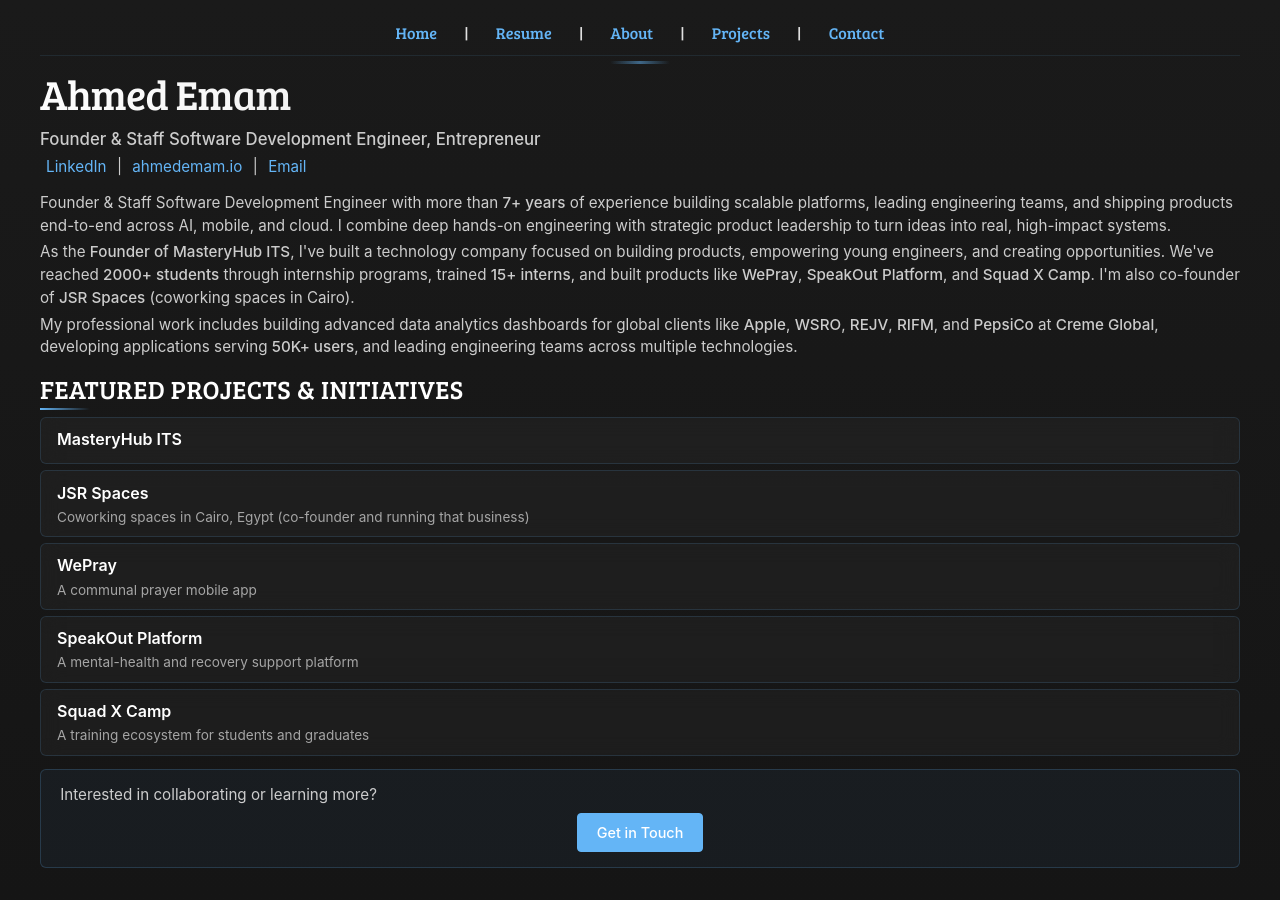
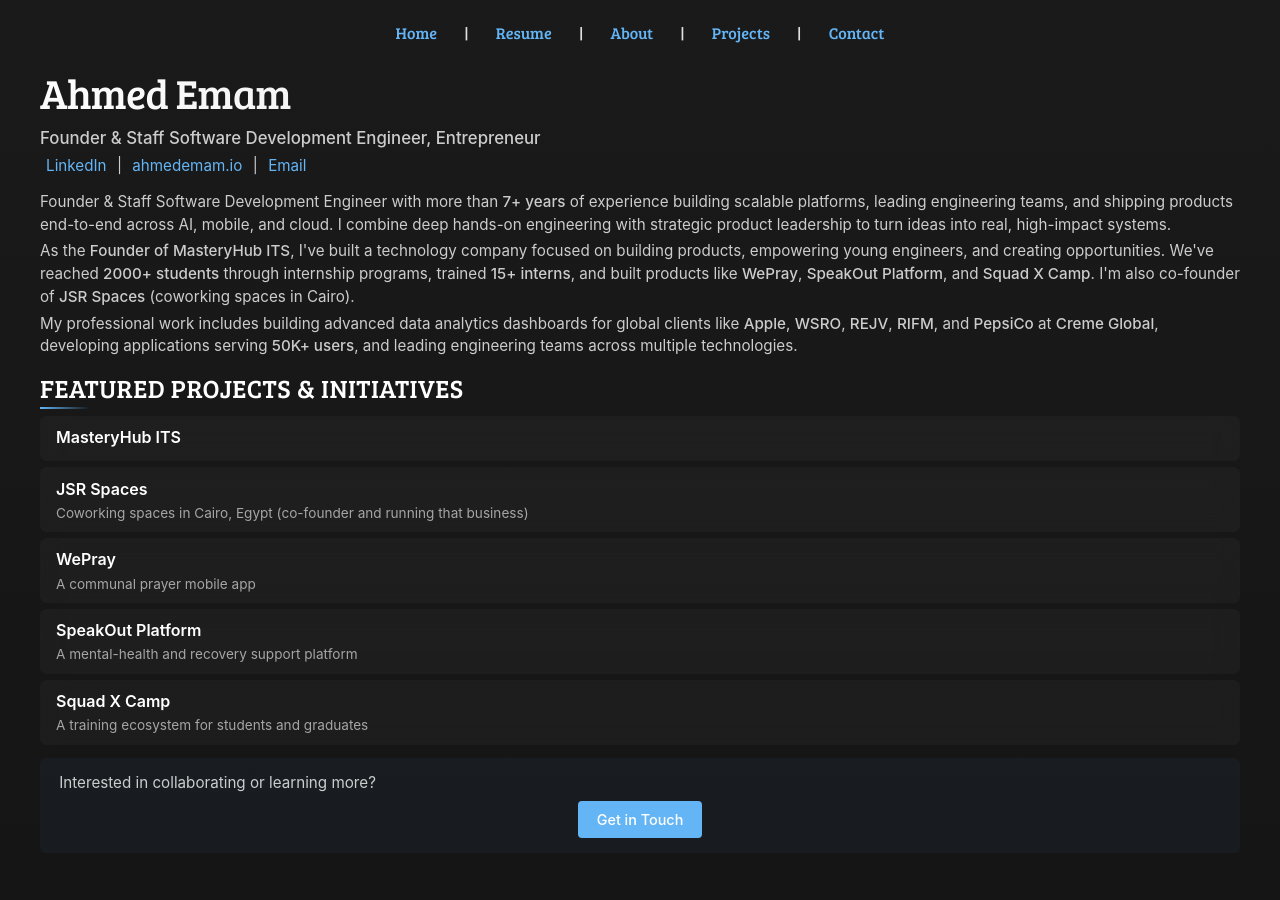
Before and after one commit to ahmedemam/ahmedemam.github.io, a Jekyll site: the page built from index.html, in a window 1280 px wide. Built offline with Jekyll 4.4.1, drawn with Linux system fonts in a browser that asks for light colours.

Commit message:
Remove all borders and lines from design
- Remove border-bottom from navigation
- Remove decorative line animation from navigation
- Remove border-bottom from h2 headings
- Remove border-bottom from job date/location sections
- Remove border-left from tech stack sections
- Remove all borders from project cards
- Remove all borders from CTA section and button
- Hide horizontal rules (hr)
- Remove decorative line from introduction section
- Keep focus outlines for accessibility

```diff
--- a/assets/css/style.scss
+++ b/assets/css/style.scss
@@ -89,24 +89,7 @@ body {
   font-weight: 400;
   transition: all 0.8s ease;
   font-family: $heading-font;
-  border-bottom: 1px solid rgba(100, 181, 246, 0.1);
   position: relative;
-
-  &::after {
-    content: '';
-    position: absolute;
-    bottom: -1px;
-    left: 50%;
-    transform: translateX(-50%);
-    width: 0;
-    height: 2px;
-    background: linear-gradient(90deg, transparent, $link-color, transparent);
-    transition: width 0.8s ease;
-  }
-
-  &:hover::after {
-    width: 100%;
-  }
 
   a {
     color: $link-color;
@@ -550,7 +533,6 @@ h4 {
     margin-top: -0.15em;
     margin-bottom: 0.25em;
     padding: 0.2em 0;
-    border-bottom: 1px solid rgba(100, 181, 246, 0.1);
     transition: all 0.8s ease;
   }
 
@@ -602,7 +584,6 @@ h4 {
     margin-bottom: 0.4em;
     padding: 0.4em 0.8em;
     background: rgba(100, 181, 246, 0.05);
-    border-left: 3px solid $link-color;
     border-radius: 4px;
     font-size: 0.85em;
     transition: all 0.8s ease;
@@ -638,12 +619,10 @@ h4 {
 
   // Style for horizontal rules (dividers)
   hr {
-    display: block;
-    margin: 0.8em 0;
+    display: none;
+    margin: 0;
     border: none;
-    border-top: 1px solid rgba(100, 181, 246, 0.2);
-    height: 1px;
-    transition: all 0.8s ease;
+    height: 0;
   }
 }
 
@@ -684,13 +663,11 @@ h4 {
   padding: 0.9em 1.2em;
   text-align: center;
   background: rgba(100, 181, 246, 0.05);
-  border: 1px solid rgba(100, 181, 246, 0.2);
   border-radius: 6px;
   transition: all 0.8s ease;
 
   &:hover {
     background: rgba(100, 181, 246, 0.08);
-    border-color: rgba(100, 181, 246, 0.3);
   }
 
   p {
@@ -709,11 +686,9 @@ h4 {
     font-weight: 500;
     font-size: 0.9em;
     transition: all 0.8s ease;
-    border: 1px solid $link-color;
 
     &:hover {
       background: #7ec3f6;
-      border-color: #7ec3f6;
       transform: translateY(-2px);
       box-shadow: 0 4px 12px rgba(100, 181, 246, 0.3);
     }
@@ -733,17 +708,6 @@ h4 {
   animation: fadeInUp 0.8s ease-out;
   position: relative;
 
-  &::before {
-    content: '';
-    position: absolute;
-    top: 0;
-    left: 50%;
-    transform: translateX(-50%);
-    width: 60px;
-    height: 3px;
-    background: linear-gradient(90deg, transparent, $link-color, transparent);
-    opacity: 0.5;
-  }
 
   h1 {
     font-size: 2.6em;
@@ -833,7 +797,6 @@ h4 {
       color: $heading-color;
       transition: all 0.8s ease;
       background: rgba(255, 255, 255, 0.03);
-      border: 1px solid rgba(100, 181, 246, 0.15);
       border-radius: 6px;
       position: relative;
       overflow: hidden;
@@ -881,7 +844,6 @@ h4 {
       &:hover {
         opacity: 1;
         transform: translateX(3px);
-        border-color: rgba(100, 181, 246, 0.35);
         background: rgba(255, 255, 255, 0.05);
         box-shadow: 0 3px 10px rgba(0, 0, 0, 0.25);
 
```
